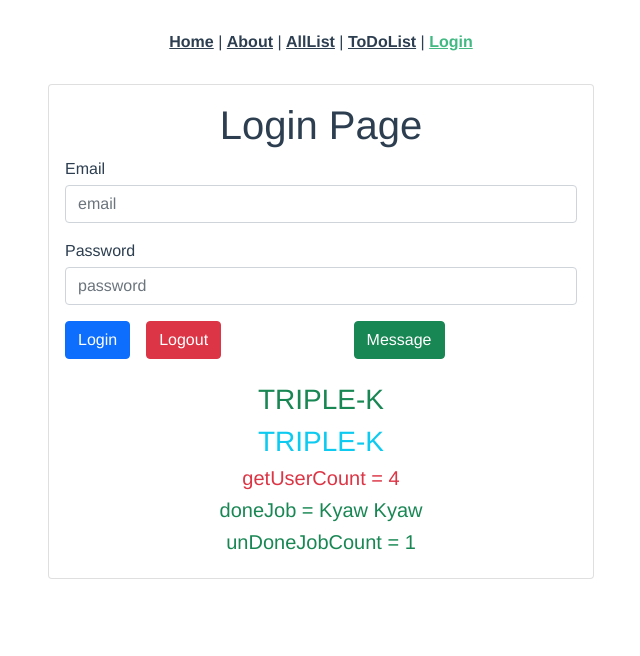
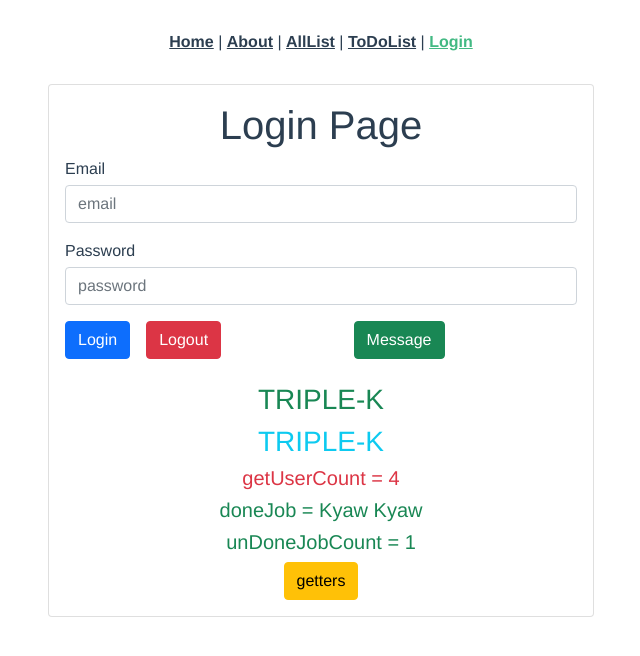
Before and after one commit to TripleKay/vue-3, a Vue app: page /loginPage in a window 1280 px wide. Shown: the top 656 px of the page, without its empty margins (319-959 px from the left). Built offline with nearby package versions, Linux system fonts and the light colour scheme.

Commit message:
mapGetters

```diff
--- a/src/views/LoginPage.vue
+++ b/src/views/LoginPage.vue
@@ -26,8 +26,7 @@
                             <h5 class="text-danger">getUserCount = {{ $store.getters.getUserCount }}</h5>
                             <h5 class="text-success">doneJob = {{ $store.getters.doneJob[0].name }}</h5>
                             <h5 class="text-success">unDoneJobCount = {{ $store.getters.unDoneJobCount }}</h5>
-
-
+                            <button class="btn btn-warning" @click="alertCount()">getters</button>
                         </div>
                     </div>
                 </div>
@@ -37,7 +36,8 @@
 </template>
 
 <script>
-    import { mapState } from "vuex";
+    import { mapState, mapGetters } from "vuex";
+
     export default {
         name: 'LoginPage',
         data () {
@@ -57,6 +57,7 @@
         // computed: mapState(['name']),//method 3
         computed: {
             ...mapState(['name']),//method 4
+            ...mapGetters(['getUserCount', 'doneJob', 'unDoneJobCount']),
             otherMethod () {
                 return this.data
             }
@@ -74,6 +75,9 @@
             },
             alert() {
                 console.log(this.$store.state.name);
+            },
+            alertCount() {
+                alert(this.getUserCount);
             }
         }
     }
```
